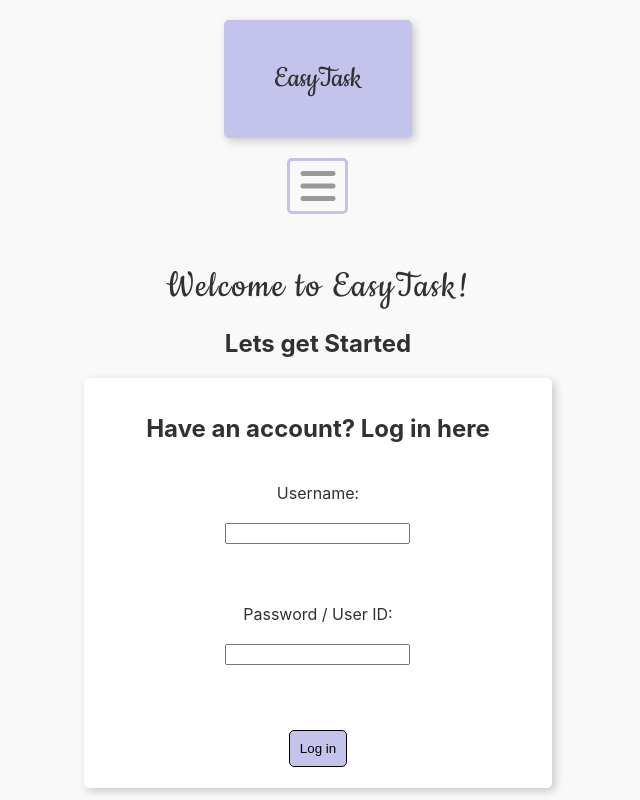
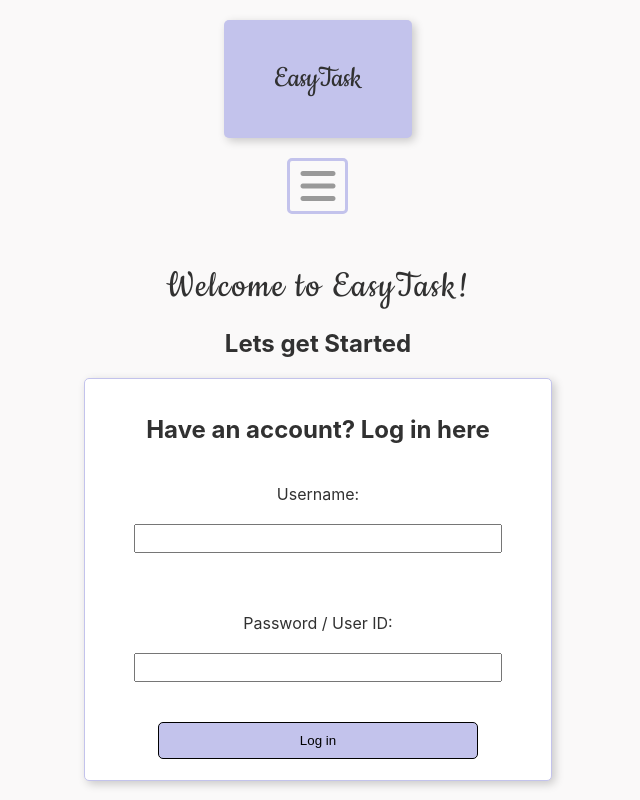
Before and after one commit to PorkyPorkensen/ETFrontEnd, a React (Create React App) app in the folder frontend/: page /userinfo in a window 1280 px wide. Shown: the top 800 px of the page, without its empty margins (322-962 px from the left). Built offline with nearby package versions, Linux system fonts and the light colour scheme.

Commit message:
03-06 changes

```diff
--- a/frontend/src/components/Modal.jsx
+++ b/frontend/src/components/Modal.jsx
@@ -1,13 +1,15 @@
 
-export default function Modal(isModalOpen, setIsModalOpen) {
+
+
+export default function Modal({state, setState}) {
 
     return (
-        <div className='modal-overlay' style={{ display: isModalOpen ? 'block' : 'none' }}>
+        <div className='modal-overlay' style={{ display: state ? 'block' : 'none' }}>
         <div className='modalDiv'>
           <h2>Must have an account to view Tasks</h2>
           <p>Go to the <a href='/userinfo'>User Info</a> page to create an account or log in.</p>
           <p>Enjoy 0 Strings Attatched Signup!</p>
-          <button className='userButton' onClick={() => setIsModalOpen(false)}>Close</button>
+          <button className='userButton' onClick={() => setState(false)}>Close</button>
         </div>
 
         </div>
--- a/frontend/src/pages/CompletedTasks.jsx
+++ b/frontend/src/pages/CompletedTasks.jsx
@@ -27,7 +27,7 @@ export default function CompletedTasks(){
 
     if (userName === '' || userName === null) {
       return (
-          <Modal isModalOpen={isModalOpen} setIsModalOpen={setIsModalOpen} />
+          <Modal state={isModalOpen} setState={setIsModalOpen} />
       )
     }
 
--- a/frontend/src/pages/Home.jsx
+++ b/frontend/src/pages/Home.jsx
@@ -11,6 +11,7 @@ function Home() {
   const [updatedTasks, setUpdatedTasks] = useState(0);
   const [sortOrder, setSortOrder] = useState('new-old');
   const userName = localStorage.getItem('userName') || '';
+  const [ isModalOpen, setIsModalOpen ] = useState(true);
 
   useEffect(() => {
     fetch('https://etbackend-production.up.railway.app/api/tasks')
@@ -24,11 +25,11 @@ function Home() {
       .catch(error => console.error('Error fetching tasks:', error));
     }, [updatedTasks, sortOrder]);
 
-    const [ isModalOpen, setIsModalOpen ] = useState(true);
+
 
     if (userName === '' || userName === null) {
       return (
-          <Modal isModalOpen={isModalOpen} setIsModalOpen={setIsModalOpen} />
+          <Modal state={isModalOpen} setState={setIsModalOpen} />
       )
     }
 
--- a/frontend/src/pages/NewTask.jsx
+++ b/frontend/src/pages/NewTask.jsx
@@ -11,10 +11,10 @@ export default function NewTask() {
     const [ isModalOpen, setIsModalOpen ] = useState(true);
 
     if (userName === '' || userName === null) {
-        return (
-            <Modal isModalOpen={isModalOpen} setIsModalOpen={setIsModalOpen} />
-        )
-      }
+      return (
+          <Modal state={isModalOpen} setState={setIsModalOpen} />
+      )
+    }
     console.log(localStorage)
     // localStorage.clear()
     async function handleSubmit(e){
--- a/frontend/src/pages/UserInfo.jsx
+++ b/frontend/src/pages/UserInfo.jsx
@@ -41,14 +41,14 @@ export default function UserInfo(){
                     <br />
                     <label htmlFor="loginUserID">Password / User ID:</label>
                     <input
-                            type="text"
+                            type="password"
                             id="loginUserID"
                             value={loginUserID}
                             onChange={(e) => setLoginUserID(e.target.value)}
                             required
                         />
                         <br />
-                        <button className="userButton" onClick={() => attemptLogin(loginUserName, loginUserID, setUserID)}>Log in</button>
+                        <button className="userButton login" onClick={() => attemptLogin(loginUserName, loginUserID, setUserID)}>Log in</button>
 
                 </div>
                             <h2 className="subHeader">Don't have an account? Create one here</h2>
--- a/frontend/src/styles/index.css
+++ b/frontend/src/styles/index.css
@@ -107,7 +107,7 @@ i:hover {
 /* Sticky Note Styles */
 .sticky-note {
   min-height: 300px;
-  min-width: 350px;
+  min-width: 250px;
   background: linear-gradient(to bottom, #ffffcc, #f5f5a2);
   width: 70%;
   max-width: 800px;
@@ -170,7 +170,7 @@ ul {
 }
 
 .taskLi h2 {
-  font-family: cursive;
+  font-family: monospace;
   font-size: 1.75rem;
   text-decoration: underline;
   margin: 10px 10px 25px 10px;
@@ -206,7 +206,7 @@ ul {
 }
 
 .taskDesc {
-  font-family: cursive;
+  font-family: monospace;
   font-size: 1.2rem;
 }
 
@@ -471,6 +471,12 @@ h1 {
   margin: 10px 10px 25px 10px;
 }
 
+.taskLi h2, .taskDesc {
+  font-family: cursive;
+  text-align: center;
+}
+
+
 .taskInfo i {
   font-size: 5.5em;
   margin-top: 20px;
@@ -509,6 +515,7 @@ h1 {
 
 .aboutDiv {
   max-width: 800px;
+  padding: 0 3.5em 3.5em 3.5em;
 }
 
 .aboutDiv p {
@@ -575,9 +582,24 @@ form i:hover {
 }
 
 .colorDiv {
+  margin-top: 2em;
   display: flex;
   align-items: center;
   justify-content: center;
+}
+
+input {
+  width: 90%;
+  font-size: 1.25rem;
+}
+
+.login {
+  width: 80%;
+  margin-top: -20px;
+}
+
+.loginDiv, .changeUsernameDiv {
+  border: 1px solid rgb(195, 195, 236)
 }
 
 /* Misc Styles */
```
